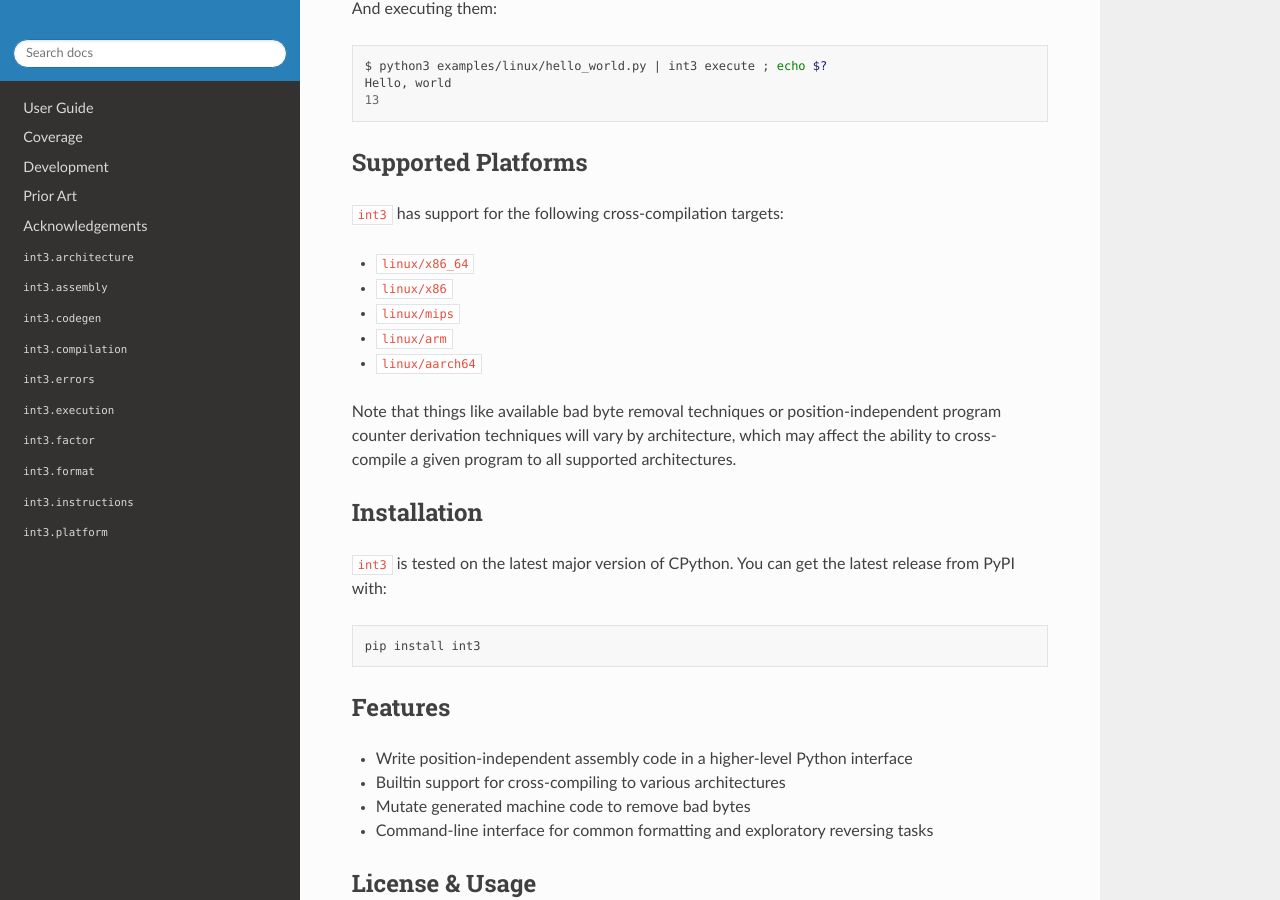
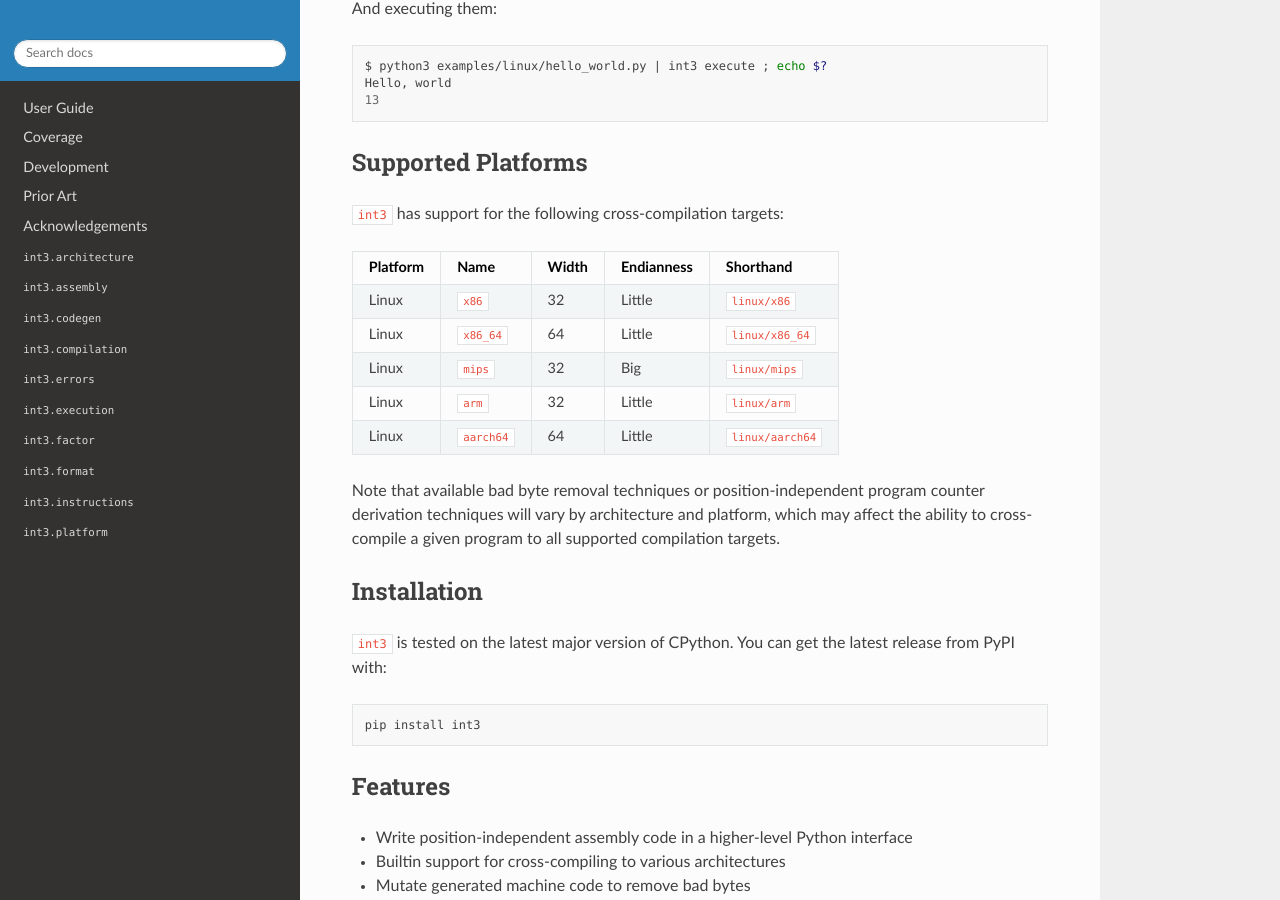
Before and after one commit to welchbj/int3, a Sphinx documentation site: the page built from docs/index.rst, in a window 1280 px wide and 900 px high, scrolled down 1102 px. Built offline with Sphinx 7.4.7 and the Read the Docs theme 3.1.0, drawn with Linux system fonts in a browser that asks for light colours.

Commit message:
Convert supported platforms lists to ables

```diff
--- a/docs/index.rst
+++ b/docs/index.rst
@@ -58,13 +58,21 @@ Supported Platforms
 
 ``int3`` has support for the following cross-compilation targets:
 
-* ``linux/x86_64``
-* ``linux/x86``
-* ``linux/mips``
-* ``linux/arm``
-* ``linux/aarch64``
++----------+-------------+-------+------------+-------------------+
+| Platform | Name        | Width | Endianness | Shorthand         |
++==========+=============+=======+============+===================+
+| Linux    | ``x86``     | 32    | Little     | ``linux/x86``     |
++----------+-------------+-------+------------+-------------------+
+| Linux    | ``x86_64``  | 64    | Little     | ``linux/x86_64``  |
++----------+-------------+-------+------------+-------------------+
+| Linux    | ``mips``    | 32    | Big        | ``linux/mips``    |
++----------+-------------+-------+------------+-------------------+
+| Linux    | ``arm``     | 32    | Little     | ``linux/arm``     |
++----------+-------------+-------+------------+-------------------+
+| Linux    | ``aarch64`` | 64    | Little     | ``linux/aarch64`` |
++----------+-------------+-------+------------+-------------------+
 
-Note that things like available bad byte removal techniques or position-independent program counter derivation techniques will vary by architecture, which may affect the ability to cross-compile a given program to all supported architectures.
+Note that available bad byte removal techniques or position-independent program counter derivation techniques will vary by architecture and platform, which may affect the ability to cross-compile a given program to all supported compilation targets.
 
 
 Installation
```
Also changed, not shown: README.md (+8 -6 lines).
